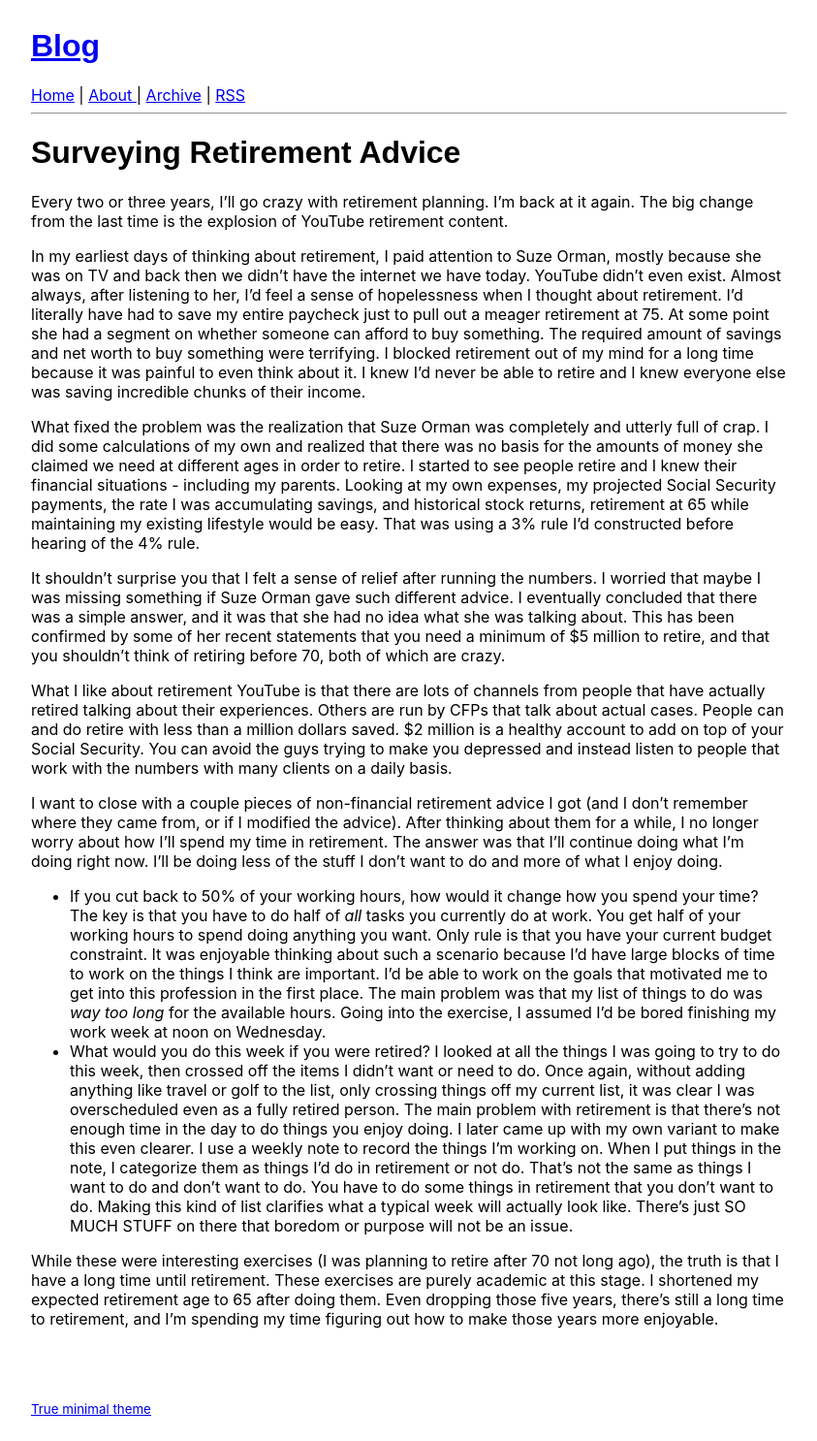
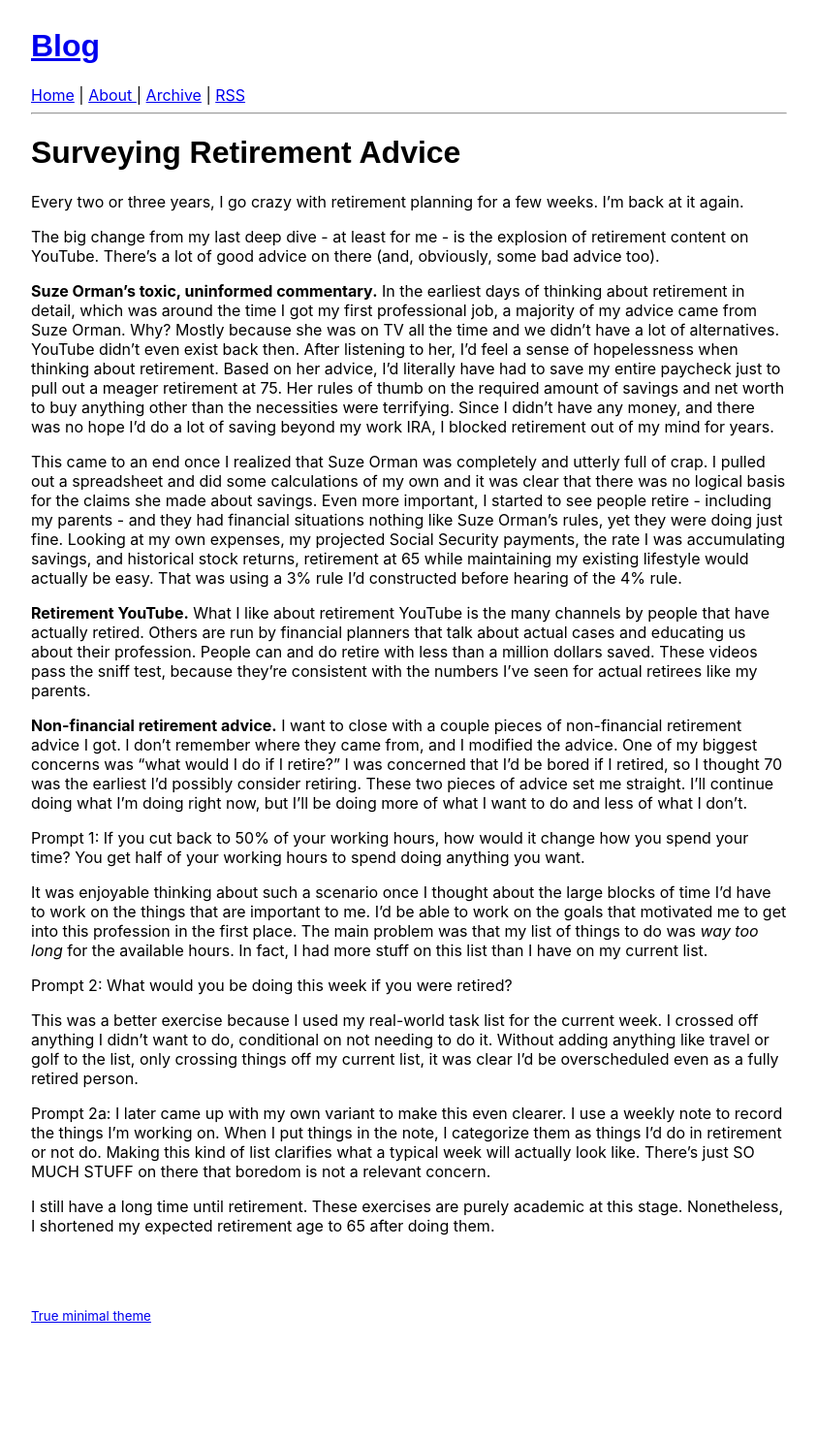
Before and after one commit to bachmeil/the-blog, a Jekyll site: the page built from _posts/2024-11-11-retirement-advice.md, in a window 1280 px wide. Shown: the whole page at 97% size, without its empty margins (218-1061 px from the left). Built offline with Jekyll 4.4.1, drawn with Linux system fonts in a browser that asks for light colours; after the commit the page ends 1390 px from its top, so only the background shows below that.

Commit message:
update post

```diff
--- a/_posts/2024-11-11-retirement-advice.md
+++ b/_posts/2024-11-11-retirement-advice.md
@@ -2,19 +2,26 @@
 layout: post
 title: Surveying Retirement Advice
 ---
-Every two or three years, I'll go crazy with retirement planning. I'm back at it again. The big change from the last time is the explosion of YouTube retirement content.
+Every two or three years, I go crazy with retirement planning for a few weeks. I'm back at it again.
 
-In my earliest days of thinking about retirement, I paid attention to Suze Orman, mostly because she was on TV and back then we didn't have the internet we have today. YouTube didn't even exist. Almost always, after listening to her, I'd feel a sense of hopelessness when I thought about retirement. I'd literally have had to save my entire paycheck just to pull out a meager retirement at 75. At some point she had a segment on whether someone can afford to buy something. The required amount of savings and net worth to buy something were terrifying. I blocked retirement out of my mind for a long time because it was painful to even think about it. I knew I'd never be able to retire and I knew everyone else was saving incredible chunks of their income.
+The big change from my last deep dive - at least for me - is the explosion of retirement content on YouTube. There's a lot of good advice on there (and, obviously, some bad advice too).
 
-What fixed the problem was the realization that Suze Orman was completely and utterly full of crap. I did some calculations of my own and realized that there was no basis for the amounts of money she claimed we need at different ages in order to retire. I started to see people retire and I knew their financial situations - including my parents. Looking at my own expenses, my projected Social Security payments, the rate I was accumulating savings, and historical stock returns, retirement at 65 while maintaining my existing lifestyle would be easy. That was using a 3% rule I'd constructed before hearing of the 4% rule.
+**Suze Orman's toxic, uninformed commentary.** In the earliest days of thinking about retirement in detail, which was around the time I got my first professional job, a majority of my advice came from Suze Orman. Why? Mostly because she was on TV all the time and we didn't have a lot of alternatives. YouTube didn't even exist back then. After listening to her, I'd feel a sense of hopelessness when thinking about retirement. Based on her advice, I'd literally have had to save my entire paycheck just to pull out a meager retirement at 75. Her rules of thumb on the required amount of savings and net worth to buy anything other than the necessities were terrifying. Since I didn't have any money, and there was no hope I'd do a lot of saving beyond my work IRA, I blocked retirement out of my mind for years.
 
-It shouldn't surprise you that I felt a sense of relief after running the numbers. I worried that maybe I was missing something if Suze Orman gave such different advice. I eventually concluded that there was a simple answer, and it was that she had no idea what she was talking about. This has been confirmed by some of her recent statements that you need a minimum of $5 million to retire, and that you shouldn't think of retiring before 70, both of which are crazy.
+This came to an end once I realized that Suze Orman was completely and utterly full of crap. I pulled out a spreadsheet and did some calculations of my own and it was clear that there was no logical basis for the claims she made about savings. Even more important, I started to see people retire - including my parents - and they had financial situations nothing like Suze Orman's rules, yet they were doing just fine. Looking at my own expenses, my projected Social Security payments, the rate I was accumulating savings, and historical stock returns, retirement at 65 while maintaining my existing lifestyle would actually be easy. That was using a 3% rule I'd constructed before hearing of the 4% rule.
 
-What I like about retirement YouTube is that there are lots of channels from people that have actually retired talking about their experiences. Others are run by CFPs that talk about actual cases. People can and do retire with less than a million dollars saved. $2 million is a healthy account to add on top of your Social Security. You can avoid the guys trying to make you depressed and instead listen to people that work with the numbers with many clients on a daily basis.
+**Retirement YouTube.** What I like about retirement YouTube is the many channels by people that have actually retired. Others are run by financial planners that talk about actual cases and educating us about their profession. People can and do retire with less than a million dollars saved. These videos pass the sniff test, because they're consistent with the numbers I've seen for actual retirees like my parents.
 
-I want to close with a couple pieces of non-financial retirement advice I got (and I don't remember where they came from, or if I modified the advice). After thinking about them for a while, I no longer worry about how I'll spend my time in retirement. The answer was that I'll continue doing what I'm doing right now. I'll be doing less of the stuff I don't want to do and more of what I enjoy doing.
+**Non-financial retirement advice.** I want to close with a couple pieces of non-financial retirement advice I got. I don't remember where they came from, and I modified the advice. One of my biggest concerns was "what would I do if I retire?" I was concerned that I'd be bored if I retired, so I thought 70 was the earliest I'd possibly consider retiring. These two pieces of advice set me straight. I'll continue doing what I'm doing right now, but I'll be doing more of what I want to do and less of what I don't.
 
-- If you cut back to 50% of your working hours, how would it change how you spend your time? The key is that you have to do half of *all* tasks you currently do at work. You get half of your working hours to spend doing anything you want. Only rule is that you have your current budget constraint. It was enjoyable thinking about such a scenario because I'd have large blocks of time to work on the things I think are important. I'd be able to work on the goals that motivated me to get into this profession in the first place. The main problem was that my list of things to do was *way too long* for the available hours. Going into the exercise, I assumed I'd be bored finishing my work week at noon on Wednesday.
-- What would you do this week if you were retired? I looked at all the things I was going to try to do this week, then crossed off the items I didn't want or need to do. Once again, without adding anything like travel or golf to the list, only crossing things off my current list, it was clear I was overscheduled even as a fully retired person. The main problem with retirement is that there's not enough time in the day to do things you enjoy doing. I later came up with my own variant to make this even clearer. I use a weekly note to record the things I'm working on. When I put things in the note, I categorize them as things I'd do in retirement or not do. That's not the same as things I want to do and don't want to do. You have to do some things in retirement that you don't want to do. Making this kind of list clarifies what a typical week will actually look like. There's just SO MUCH STUFF on there that boredom or purpose will not be an issue.
+Prompt 1: If you cut back to 50% of your working hours, how would it change how you spend your time? You get half of your working hours to spend doing anything you want.
 
-While these were interesting exercises (I was planning to retire after 70 not long ago), the truth is that I have a long time until retirement. These exercises are purely academic at this stage. I shortened my expected retirement age to 65 after doing them. Even dropping those five years, there's still a long time to retirement, and I'm spending my time figuring out how to make those years more enjoyable.
+It was enjoyable thinking about such a scenario once I thought about the large blocks of time I'd have to work on the things that are important to me. I'd be able to work on the goals that motivated me to get into this profession in the first place. The main problem was that my list of things to do was *way too long* for the available hours. In fact, I had more stuff on this list than I have on my current list.
+
+Prompt 2: What would you be doing this week if you were retired?
+
+This was a better exercise because I used my real-world task list for the current week. I crossed off anything I didn't want to do, conditional on not needing to do it. Without adding anything like travel or golf to the list, only crossing things off my current list, it was clear I'd be overscheduled even as a fully retired person.
+
+Prompt 2a: I later came up with my own variant to make this even clearer. I use a weekly note to record the things I'm working on. When I put things in the note, I categorize them as things I'd do in retirement or not do. Making this kind of list clarifies what a typical week will actually look like. There's just SO MUCH STUFF on there that boredom is not a relevant concern.
+
+I still have a long time until retirement. These exercises are purely academic at this stage. Nonetheless, I shortened my expected retirement age to 65 after doing them.
```
